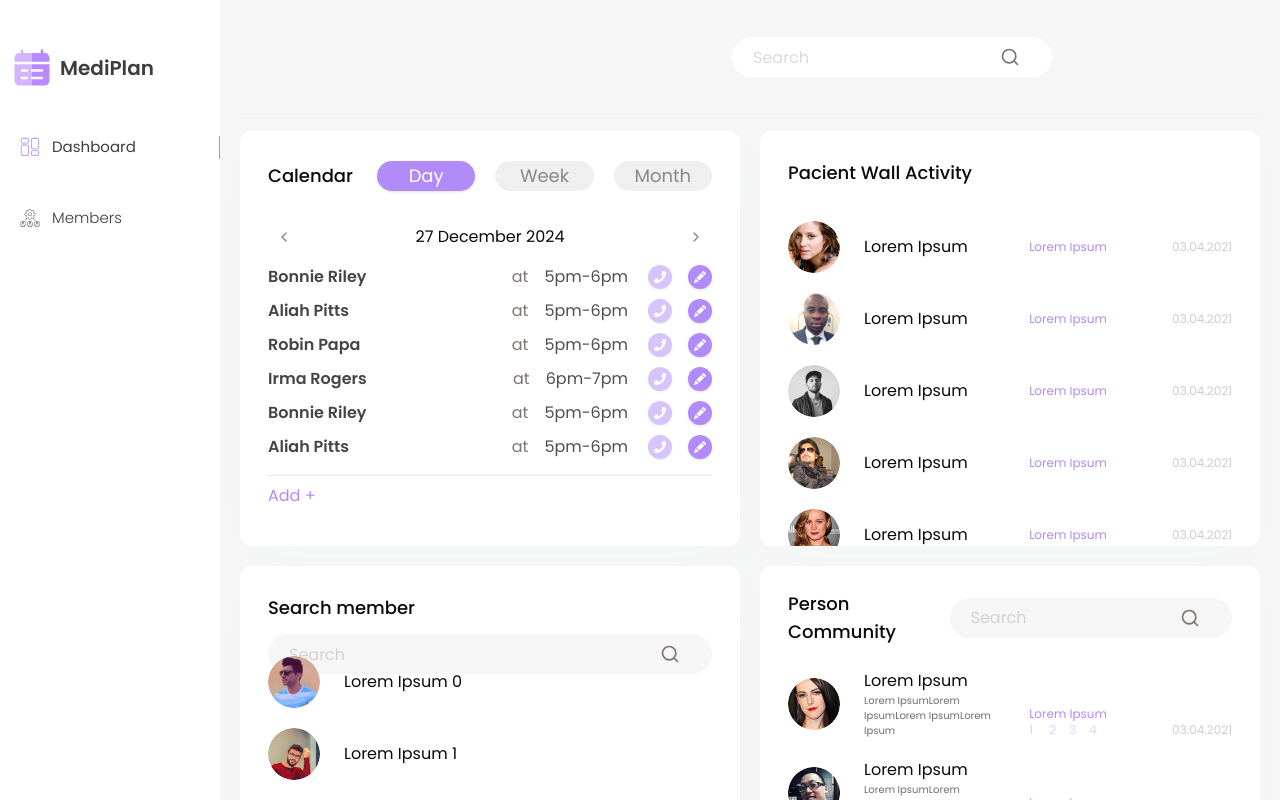
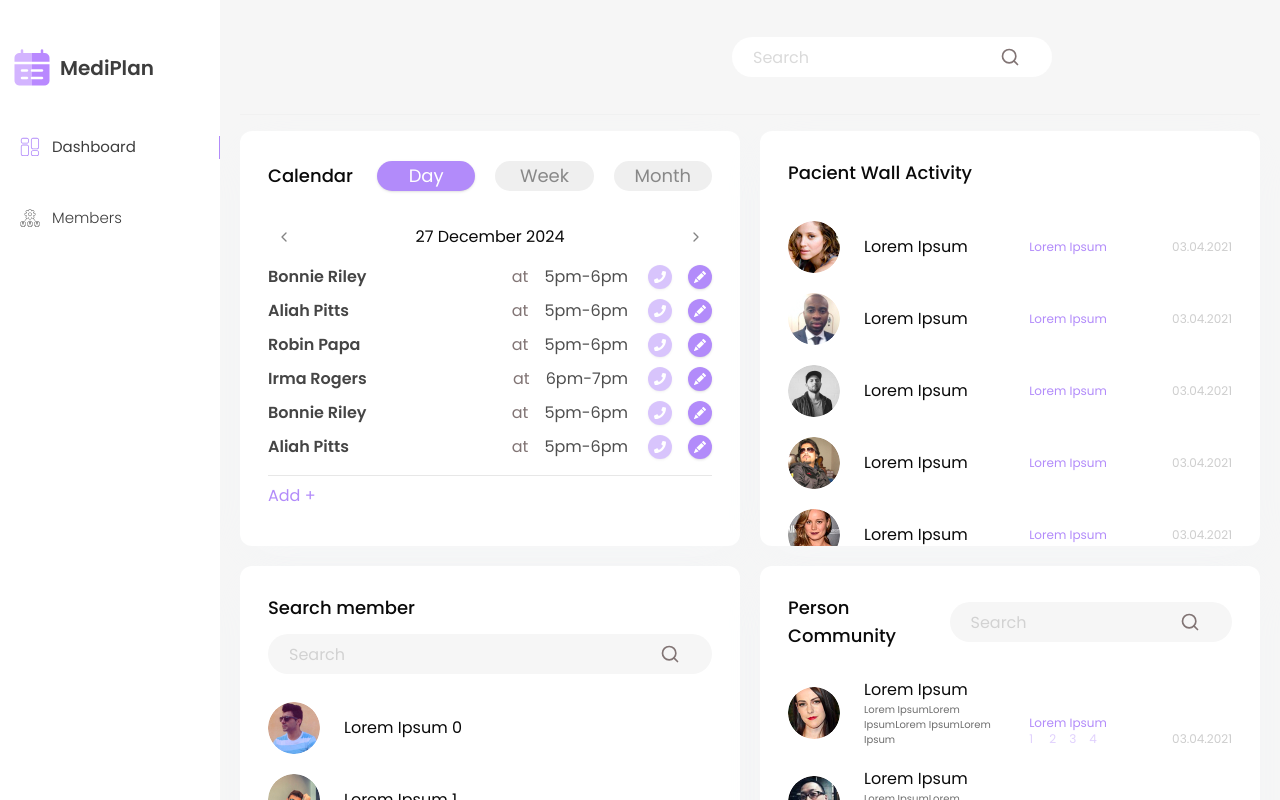
Before and after one commit to Vitalic96/mediplan, a Next.js app: page /dashboard in a window 1280 px wide. Shown: the top 800 px of the page. Built offline with nearby package versions, Linux system fonts and the light colour scheme.

Commit message:
added styles

```diff
--- a/app/dashboard/page.tsx
+++ b/app/dashboard/page.tsx
@@ -16,7 +16,7 @@ const DashboardPage = () => {
     <div className='grid grid-cols-12 gap-5 py-12'>
       <CalendarWidget className='col-span-12 lg:col-span-6 lg:max-h-[415px]' />
       <Card className='col-span-12 max-h-[450px] lg:col-span-6 lg:max-h-[415px]'>
-        <CardHeader className='min-h-[90px] gap-x-6 gap-y-3'>
+        <CardHeader className='min-h-[90px] shrink-0 gap-x-6 gap-y-3'>
           <CardTitle asChild>
             <h3>Pacient Wall Activity</h3>
           </CardTitle>
@@ -26,7 +26,7 @@ const DashboardPage = () => {
         </CardContent>
       </Card>
       <Card className='col-span-12 max-h-[450px] lg:col-span-6 lg:max-h-[415px]'>
-        <CardHeader className='min-h-[90px] gap-x-6 gap-y-3'>
+        <CardHeader className='min-h-[90px] shrink-0 gap-x-6 gap-y-3'>
           <CardTitle>Search member</CardTitle>
           <InputWithIcon Icon={Search}>
             <Input type='text' placeholder='Search' />
@@ -37,7 +37,7 @@ const DashboardPage = () => {
         </CardContent>
       </Card>
       <Card className='col-span-12 max-h-[450px] lg:col-span-6 lg:max-h-[415px]'>
-        <CardHeader className='min-h-[90px] flex-col gap-x-6 gap-y-3 xl:flex-row xl:items-center'>
+        <CardHeader className='min-h-[90px] shrink-0 flex-col gap-x-6 gap-y-3 xl:flex-row xl:items-center'>
           <CardTitle>Person Community</CardTitle>
           <InputWithIcon Icon={Search} className='grow'>
             <Input type='text' placeholder='Search' />
```
